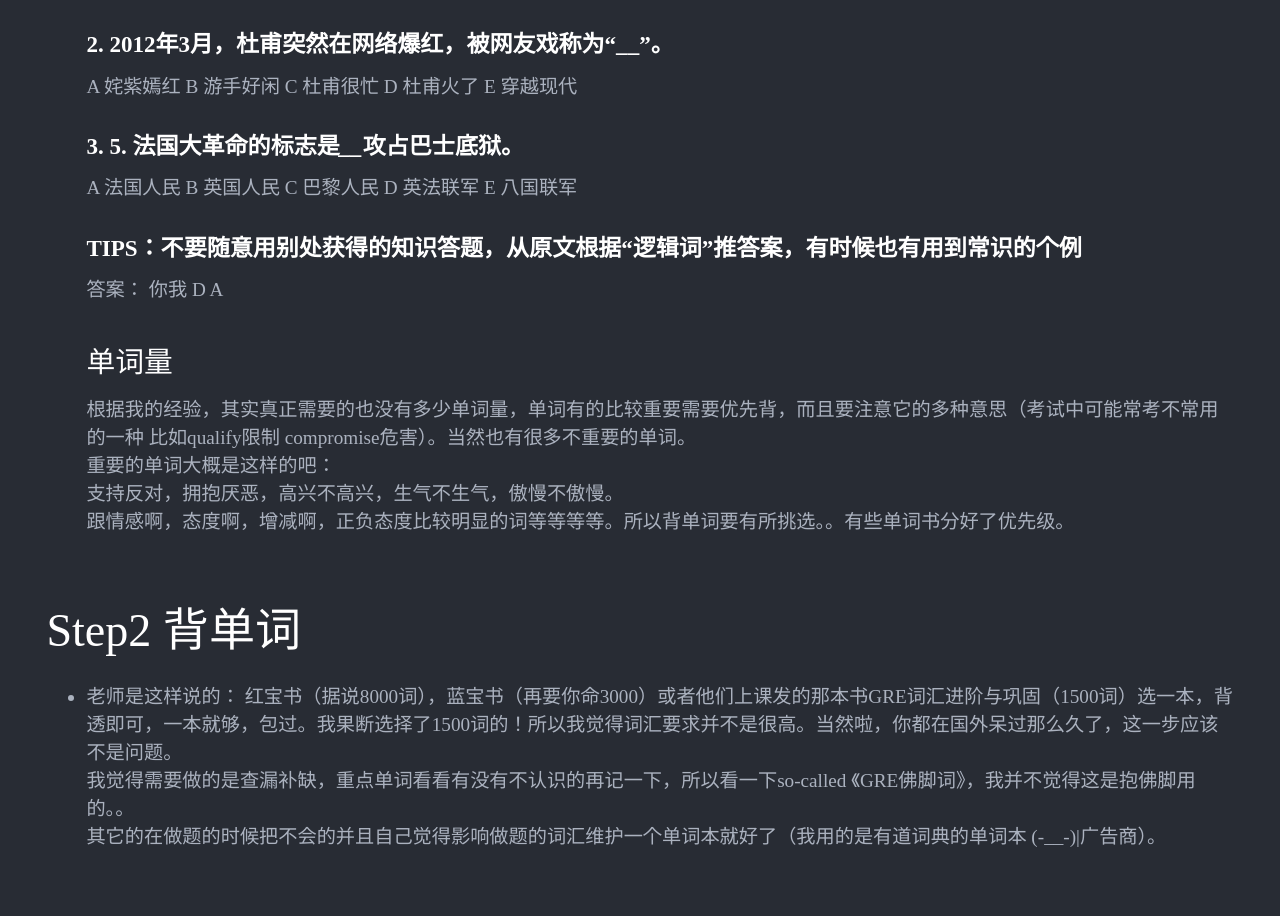
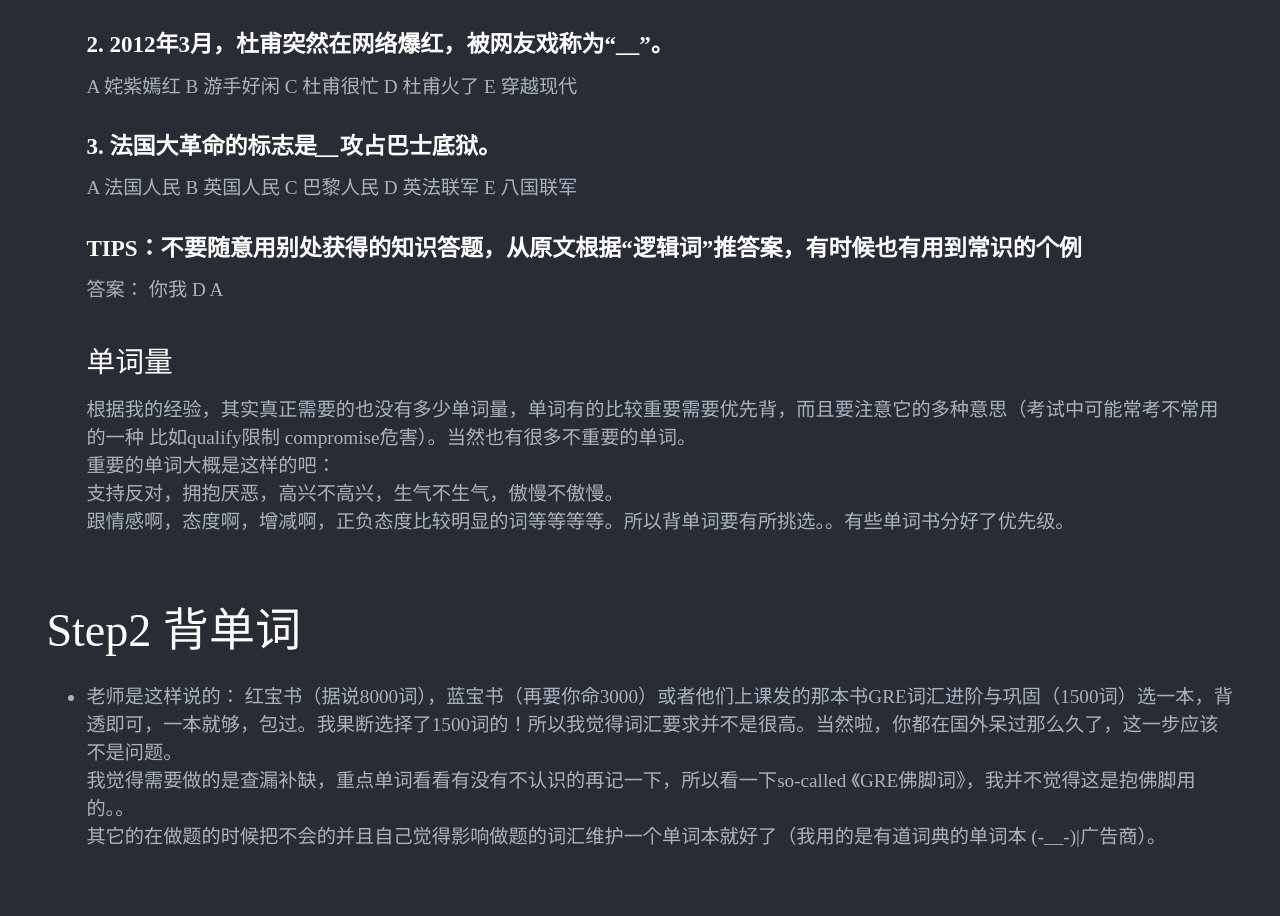
Before and after one commit to nsknojj/nsknojj.github.com, a plain HTML site: page Prepare.html in a window 1280 px wide. Shown: the part 2200-3116 px from the top of the page. Drawn offline with Linux system fonts and the light colour scheme.

Commit message:
Update Prepare.html

```diff
--- a/Prepare.html
+++ b/Prepare.html
@@ -492,7 +492,7 @@ pre.editor-colors .fold-marker:after,
 <h3 id="-">逻辑</h3>
 确实有一定道理。举个栗子：<h4 id="1-__-__-">1. 我爱__，__爱你。</h4>
 <h4 id="2-2012-3-______-">2. 2012年3月，杜甫突然在网络爆红，被网友戏称为“<strong>__</strong>”。</h4>
-A 姹紫嫣红 B 游手好闲 C 杜甫很忙 D 杜甫火了 E 穿越现代<h4 id="3-5-____-">3. 5. 法国大革命的标志是<em>__</em>攻占巴士底狱。</h4>
+A 姹紫嫣红 B 游手好闲 C 杜甫很忙 D 杜甫火了 E 穿越现代<h4 id="3-____-">3. 法国大革命的标志是<em>__</em>攻占巴士底狱。</h4>
 A 法国人民 B 英国人民 C 巴黎人民 D 英法联军 E 八国联军     <h4 id="tips-">TIPS：不要随意用别处获得的知识答题，从原文根据“逻辑词”推答案，有时候也有用到常识的个例</h4>
 答案： 你我 D A<h3 id="-">单词量</h3>
 根据我的经验，其实真正需要的也没有多少单词量，单词有的比较重要需要优先背，而且要注意它的多种意思（考试中可能常考不常用的一种 比如qualify限制 compromise危害）。当然也有很多不重要的单词。<br>重要的单词大概是这样的吧：<br>支持反对，拥抱厌恶，高兴不高兴，生气不生气，傲慢不傲慢。<br>跟情感啊，态度啊，增减啊，正负态度比较明显的词等等等等。所以背单词要有所挑选。。有些单词书分好了优先级。</li>
```
